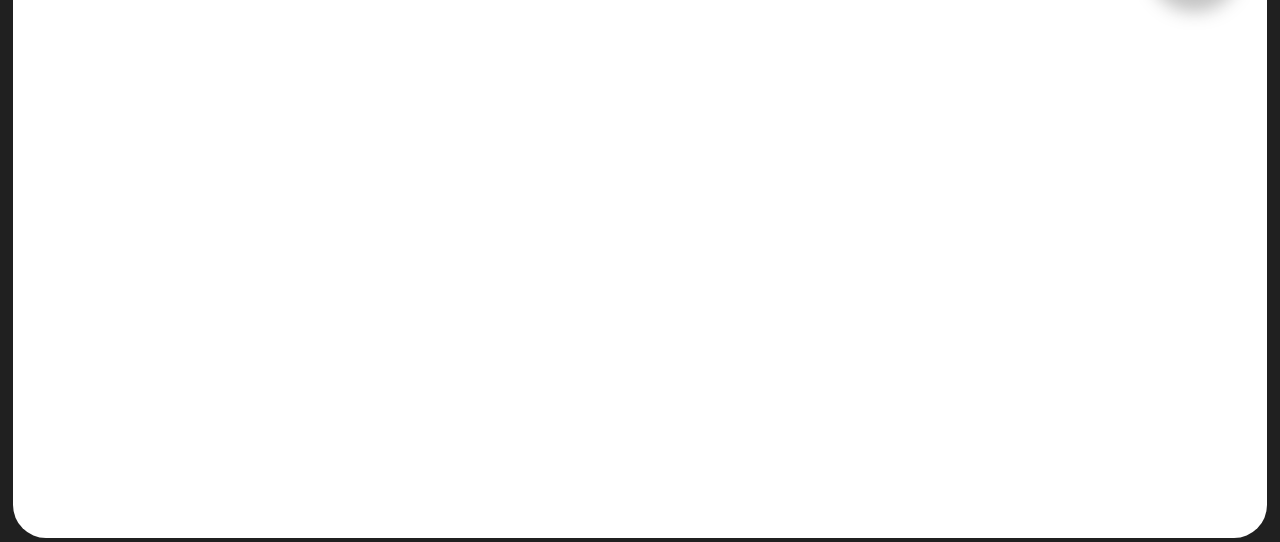
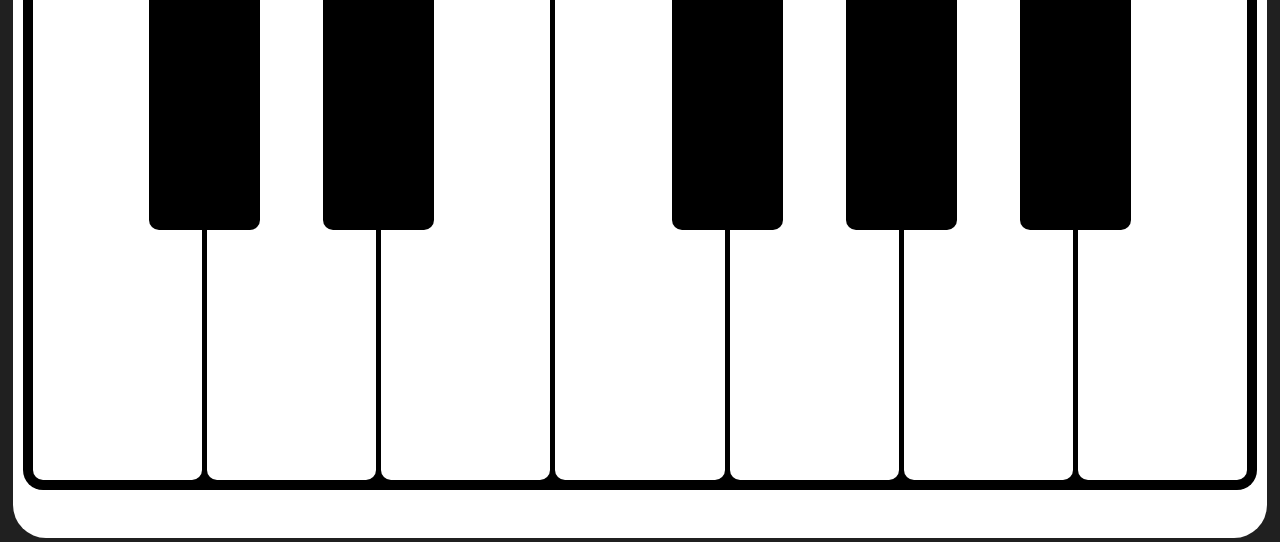
Before and after one commit to yasinkarax/piano, a website: page index.html in a window 1280 px wide. Shown: the part 258-800 px from the top of the page. Drawn offline with Linux system fonts and the light colour scheme.

Commit message:
the keys's structure replaced

```diff
--- a/index.html
+++ b/index.html
@@ -25,24 +25,19 @@
             </div>
         </div>
 
-        <div class="keys">
-            <button class="w-1"></button>
-            <button class="w-2"></button>
-            <button class="w-3"></button>
-            <button class="w-4"></button>
-            <button class="w-5"></button>
-            <button class="w-6"></button>
-            <button class="w-7"></button>
-            <button class="w-8"></button>
-            <button class="w-9"></button>
-            <div class="keys-b">
-                <button class="b-1"></button>
-                <button class="b-2"></button>
-                <button class="b-3"></button>
-                <button class="b-4"></button>
-                <button class="b-5"></button>
-                <button class="b-6"></button>
-            </div>
+        <div class="piano">
+            <div class="white-button"></div>
+            <div class="white-button"></div>
+            <div class="white-button"></div>
+            <div class="white-button"></div>
+            <div class="white-button"></div>
+            <div class="white-button"></div>
+            <div class="white-button"></div>
+            <div class="black-button"></div>
+            <div class="black-button"></div>
+            <div class="black-button"></div>
+            <div class="black-button"></div>
+            <div class="black-button"></div>
         </div>
     </main>
 </body>
```
